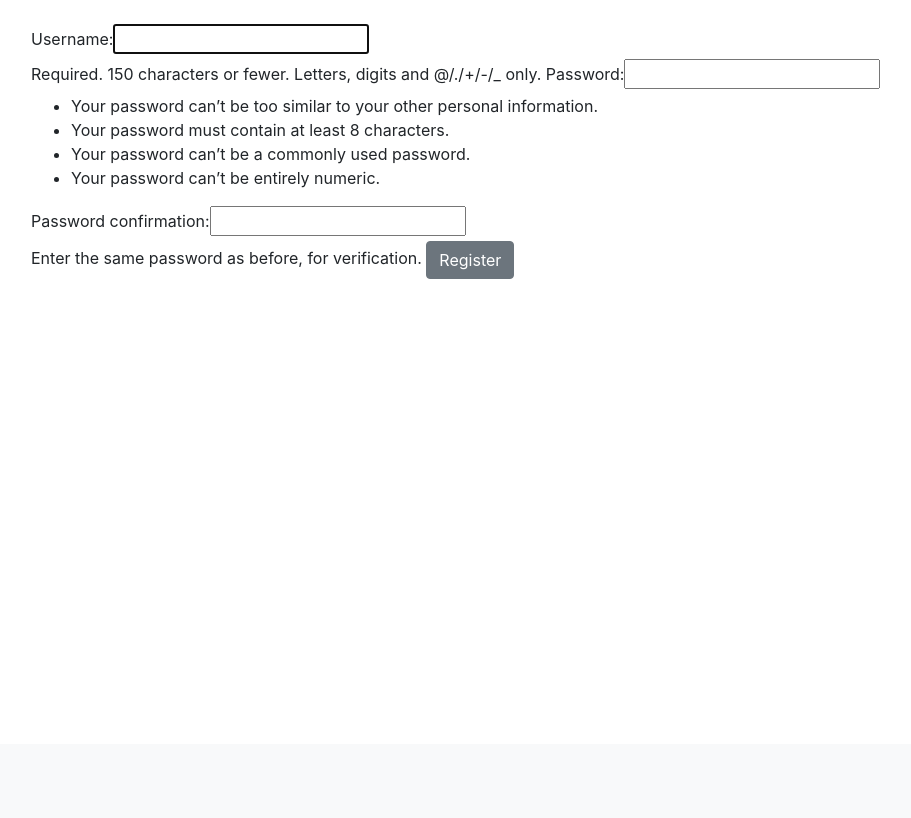
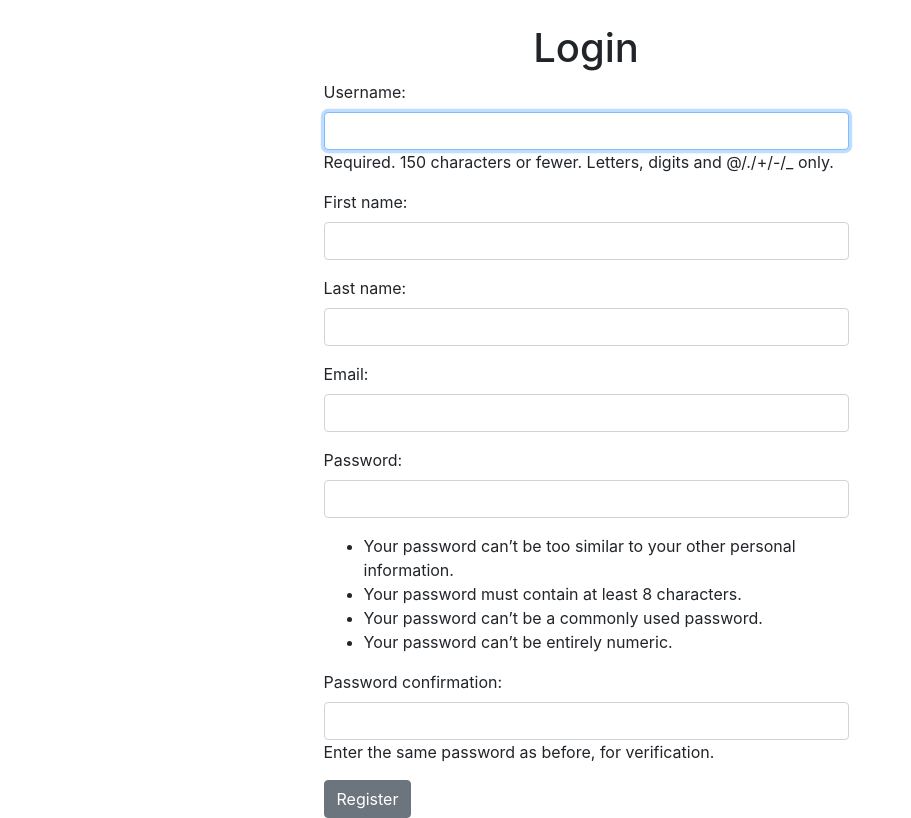
Before and after one commit to Foxfix/auth_for_user, a Django app: page /register/ in a window 1280 px wide. Shown: the part 56-874 px from the top of the page, without its empty margins (54-965 px from the left). Before the commit the page ends 335 px from the top, so only its background shows below. Run offline with Django 3.2, Linux system fonts and the light colour scheme; some libraries are stand-ins or nearby versions.

Commit message:
add additional fields to the form

```diff
--- /dev/null
+++ b/authenticate/forms.py
@@ -0,0 +1,19 @@
+from django.contrib.auth.forms import UserCreationForm
+from django.contrib.auth.models import User
+from django import forms
+
+class SignUpForm(UserCreationForm):
+	email = forms.EmailField(widget=forms.TextInput(attrs={'class': 'form-control'}))
+	first_name = forms.CharField(max_length=100, widget=forms.TextInput(attrs={'class': 'form-control'}))
+	last_name = forms.CharField(max_length=100, widget=forms.TextInput(attrs={'class': 'form-control'}))
+
+	class Meta:
+		model = User
+		fields = ('username', 'first_name', 'last_name', 'email', 'password1', 'password2')
+
+	def __init__(self, *args, **kwargs):
+		super(SignUpForm, self).__init__(*args, **kwargs)
+
+		self.fields['username'].widget.attrs['class'] = 'form-control'
+		self.fields['password1'].widget.attrs['class'] = 'form-control'
+		self.fields['password2'].widget.attrs['class'] = 'form-control'
--- a/authenticate/templates/authenticate/register.html
+++ b/authenticate/templates/authenticate/register.html
@@ -1,12 +1,15 @@
 {% extends 'authenticate/base.html' %}
 
 {% block content %}
+    <h1 class="text-center">Login</h1>
+    <div class="col-md-6 offset-md-3">
     <form method="POST" action="{% url 'register' %}">
     {% csrf_token %}
         {% if form.errors %}
            <p>Your form has errors...</p>
         {% endif %}
-    {{ form }}
+    {{ form.as_p }}
         <input type="submit" value="Register" class="btn btn-secondary">
     </form>
+    </div>
 {% endblock %}
--- a/authenticate/views.py
+++ b/authenticate/views.py
@@ -2,6 +2,7 @@ from django.shortcuts import render, redirect
 from django.contrib.auth import authenticate, login, logout
 from django.contrib.auth.forms import UserCreationForm
 from django.contrib import messages
+from .forms import SignUpForm
 
 
 def home(request):
@@ -32,7 +33,7 @@ def logout_user(request):
 
 def register_user(request):
 	if request.method == 'POST':
-		form = UserCreationForm(request.POST)
+		form = SignUpForm(request.POST)
 		if form.is_valid():
 			form.save()
 			username = form.cleaned_data['username']
@@ -42,6 +43,6 @@ def register_user(request):
 			messages.error(request, ('You have registered!'))
 			return redirect('home')
 	else:
-		form = UserCreationForm()
+		form = SignUpForm()
 	context = {'form': form}
 	return render(request, 'authenticate/register.html', context)
```
Also changed, not shown: 1 other file.
